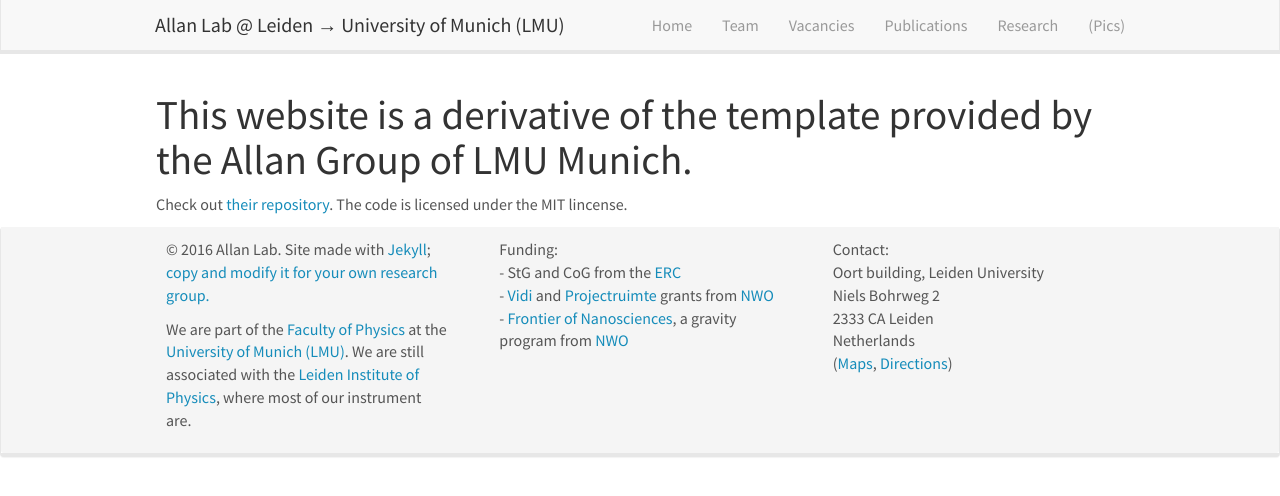
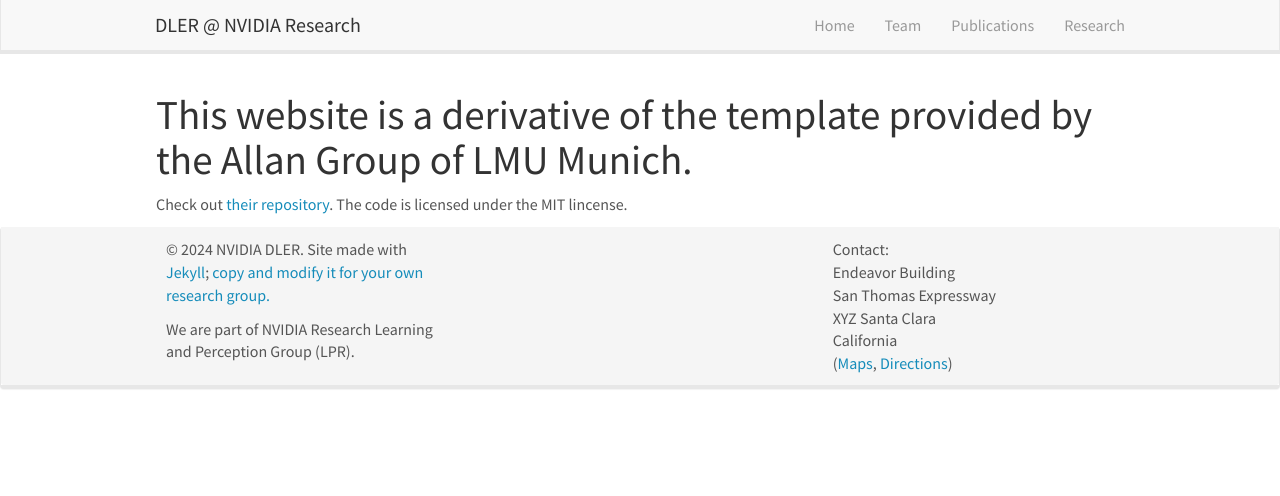
Before and after one commit to nv-dler/nv-dler.github.io, a Jekyll site: the page built from _pages/aboutwebsite.md, in a window 1280 px wide. Shown: the top 496 px of the page. Built offline with Jekyll 4.4.1, drawn with Linux system fonts in a browser that asks for light colours; nearby versions of some CDN libraries.

Commit message:
Updated includes

```diff
--- a/_includes/footer.html
+++ b/_includes/footer.html
@@ -4,26 +4,21 @@
 	  <div class="row">
 		<div class="col-sm-4">
 
-		  <p>&copy 2016 Allan Lab. Site made with <a href="https://jekyllrb.com">Jekyll</a>;  <a href="{{ site.url }}{{ site.baseurl }}/aboutwebsite.html">copy and  modify it for your own research group.</a></p>
-              <p>We are part of the <a href="https://www.physik.lmu.de/en//">Faculty of Physics</a> at the<a href="https://www.lmu.de"> University of Munich (LMU)</a>. We are still associated with the <a href="https://www.physics.leidenuniv.nl/">Leiden Institute of Physics</a>, where most of our instrument are.</p>
+		  <p>&copy 2024 NVIDIA DLER. Site made with <a href="https://jekyllrb.com">Jekyll</a>;  <a href="{{ site.url }}{{ site.baseurl }}/aboutwebsite.html">copy and  modify it for your own research group.</a></p>
+              <p>We are part of NVIDIA Research Learning and Perception Group (LPR).</p>
 
 
-		   <p>  </p><p>
-
+		   <p>  </p>
 
 		</div>
 		<div class="col-sm-4">
-		  Funding:<br />
-      - StG and CoG from the <a href="https://erc.europa.eu">ERC</a><br />
-		  - <a href="http://www.nwo.nl/en/research-and-results/programmes/Talent+Scheme">Vidi </a> and <a href='https://www.fom.nl/en/news/press-releases/2016/11/18/28634/'>Projectruimte</a> grants from <a href="http://www.nwo.nl">NWO</a> <br />
-		  - <a href="https://www.universiteitleiden.nl/en/research/research-projects/science/frontiers-of-nanoscience-nanofront">Frontier of Nanosciences</a>, a gravity program from <a href="http://www.nwo.nl">NWO</a>
 		</div>
 		<div class="col-sm-4">
 		  Contact:<br />
-		  Oort building, Leiden University<br />
-		  Niels Bohrweg 2<br />
-		  2333 CA Leiden<br />
-		  Netherlands <br />
+		  Endeavor Building<br />
+		  San Thomas Expressway<br />
+		  XYZ Santa Clara<br />
+		  California<br />
             (<a href="https://goo.gl/maps/H2RjutkyoUH2">Maps</a>, <a href="http://www.physics.leidenuniv.nl/travel-directions">Directions</a>)
 		</div>
 	  </div>
--- a/_includes/header.html
+++ b/_includes/header.html
@@ -8,16 +8,14 @@
 		<span class="icon-bar"></span>
 	  </button>
 
-    <a class="navbar-brand" href="{{ site.url }}{{ site.baseurl }}/">Allan Lab @ Leiden &rarr; University of Munich (LMU)</a>
+    <a class="navbar-brand" href="{{ site.url }}{{ site.baseurl }}/">DLER @ NVIDIA Research</a>
 	</div>
 	<div class="collapse navbar-collapse" id="navbar-collapse-1">
 	  <ul class="nav navbar-nav navbar-right">
 		<li><a href="{{ site.url }}{{ site.baseurl }}/">Home</a></li>
 		<li><a href="{{ site.url }}{{ site.baseurl }}/team">Team</a></li>
-		<li><a href="{{ site.url }}{{ site.baseurl }}/vacancies">Vacancies</a></li>
 		<li><a href="{{ site.url }}{{ site.baseurl }}/publications">Publications</a></li>
 		<li><a href="{{ site.url }}{{ site.baseurl }}/research">Research</a></li>
-		<li><a href="{{ site.url }}{{ site.baseurl }}/pictures">(Pics)</a></li>
 	  </ul>
 	</div>
   </div>
```
Also changed, not shown: _includes/analytics.html (+0 -7 lines), 1 other file.
